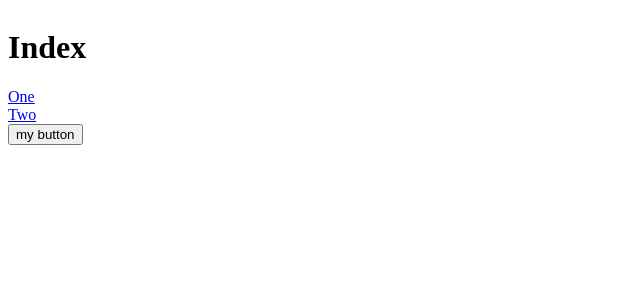
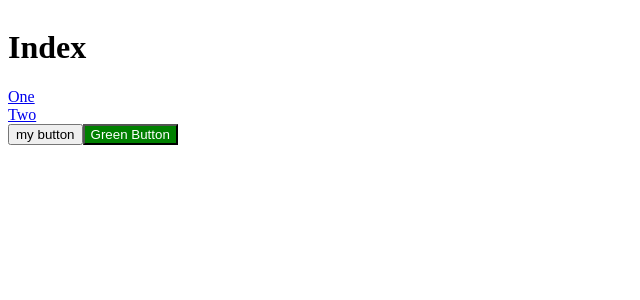
Before and after one commit to ivanq3w/nuxt3-git, a Nuxt app: page / in a window 1280 px wide. Shown: the top 300 px of the page, without its empty margins (0-640 px from the left). Built offline with nearby package versions, Linux system fonts and the light colour scheme.

Commit message:
Added button

```diff
--- a/app.vue
+++ b/app.vue
@@ -3,5 +3,6 @@
     <!-- <NuxtWelcome /> -->
     <router-view></router-view>
     <button>my button</button>
+    <button style="color: white; background: green;">Green Button</button>
   </div>
 </template>
```
